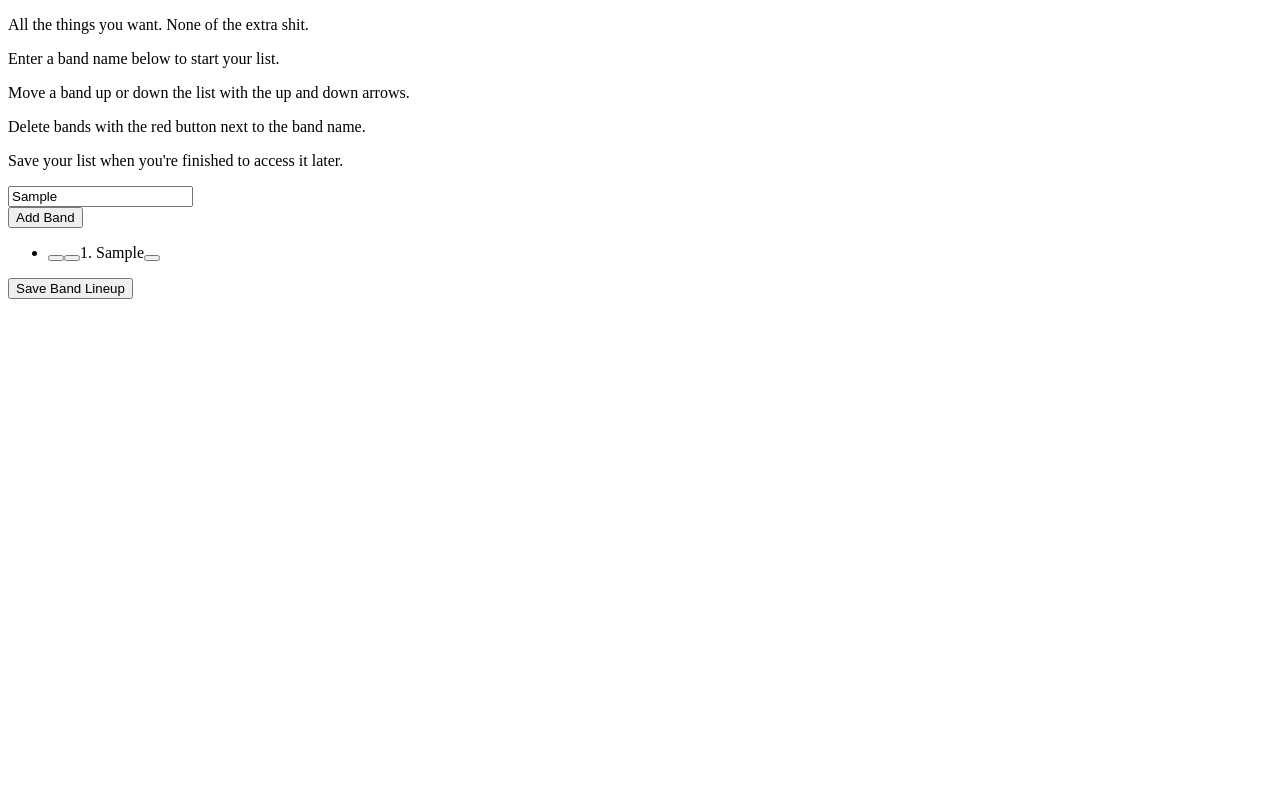
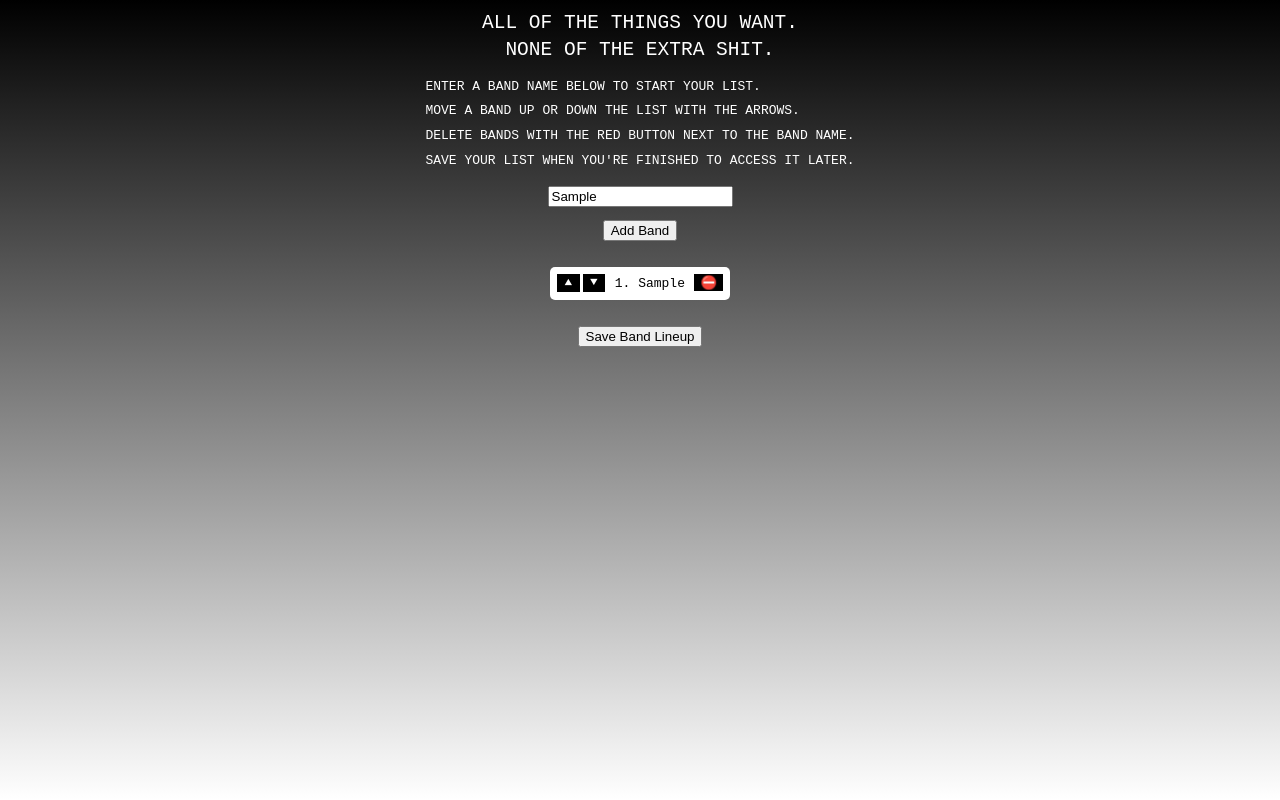
Before and after one commit to ZachNich/js_takeanumber, a plain HTML site: page index.html in a window 1280 px wide. Both pictures are taken after typing "Sample" into the empty fields and a click on the button "Add Band". Drawn offline with Linux system fonts and the light colour scheme.

Commit message:
added CSS

```diff
--- a/index.html
+++ b/index.html
@@ -10,12 +10,16 @@
     <main>
         <section class="welcome"></section>
         <section class="instructions"></section>
+        <div class="form_list_container">
             <form class="bands">
                 <input type="text" name="bandName" id="bandName">
             </form>
             <button id="addBand">Add Band</button>
+            <div class="list_container">
                 <article class="bandList"></article>
                 <button id="saveBands">Save Band Lineup</button>
+            </div>
+        </div>
     </main>
     <script src="main.js"></script>
 </body>
--- a/main.css
+++ b/main.css
@@ -1,11 +1,118 @@
+body {
+    margin: unset;
+}
+
 main {
-
+    line-height: 1.5em;
+    background-image: linear-gradient(rgb(0, 0, 0), white);
+    height: 100vh;
+    width: 100vw;
+    font-family: monospace;
 }
 
 .welcome {
+    font-size: 1.5em;
+    text-transform: uppercase;
+    text-align: center;
+    color: white;
+    padding: .5em 1em;
+}
 
+.welcome p {
+    margin-block-start: 0;
+    margin-block-end: 0;
+    padding: .2em 0;
 }
 
 .instructions {
+    width: fit-content;
+    margin: 0 auto;
+    padding: 0 2em;
+    text-transform: uppercase;
+    text-align: left;
+    color: white;
+}
 
+.instructions p {
+    margin-block-start: 0;
+    margin-block-end: 0;
+    padding: .2em 0;
 }
+
+.form_list_container {
+    display: flex;
+    flex-direction: column;
+    justify-content: center;
+}
+
+.bands {
+    margin: 0 auto;
+    padding: 1em 0;
+    width: 80%;
+    display: flex;
+    flex-direction: column;
+    justify-content: center;
+}
+
+#bandName {
+    align-self: center;
+}
+
+#addBand {
+    align-self: center;
+    width: fit-content;
+    margin-bottom: 1em;
+}
+
+.list_container {
+    display: flex;
+    flex-direction: column;
+}
+
+.bandList {
+    align-self: center;
+}
+
+.bandList ul {
+    padding-inline-start: initial;
+}
+
+.bandList li {
+    list-style-type: none;
+    background-color: white;
+    border-radius: 5px;
+    padding: .5em;
+    width: fit-content;
+}
+
+.bandList p {
+    all: initial;
+    padding: 0 .5em;
+    font-family: monospace;
+}
+
+.up {
+    margin-right: 3px;
+    color: white;
+    background-color: black;
+    border: none;
+}
+
+.down {
+    margin-right: 3px;
+    color: white;
+    background-color: black;
+    border: none;
+}
+
+.delete {
+    margin-left: 3px;
+    background-color: black;
+    border: none;
+}
+
+#saveBands {
+    align-self: center;
+    width: fit-content;
+    margin: 1em 0;
+}
--- a/main.js
+++ b/main.js
@@ -1,7 +1,11 @@
+// adds welcome information to HTML
+// adds instruction information to HTML
+document.querySelector('.welcome').innerHTML += `<p>All of the things you want.</p><p>None of the extra shit.</p>`
+document.querySelector('.instructions').innerHTML += `<p>Enter a band name below to start your list.</p><p>Move a band up or down the list with the arrows.</p><p>Delete bands with the red button next to the band name.</p><p>Save your list when you're finished to access it later.</p>`
+
 // outputs user's input to the DOM when user clicks save button
 // outputs ordered numbers (1, 2, 3, etc.) before band name to make a list
 // outputs delete button to the right of band name
-
 const bandList = document.querySelector('.bandList');
 let bandNumber = 1
 
@@ -11,12 +15,6 @@ document.querySelector('#addBand').addEventListener("click", event => {
         const takeNumber = function (bandName) {
             return bandNumber++ + '. ' + bandName;
         }
-        bandList.innerHTML += `<section><ul><li><button class="up ${bandNumber}"></button><button class="down ${bandNumber}"></button>${takeNumber(bandName)}<button id="delete"></button></li></ul></section>`;
+        bandList.innerHTML += `<section><ul><li><button class="up ${bandNumber}">⯅</button><button class="down ${bandNumber}">⯆</button><p>${takeNumber(bandName)}</p><button class="delete">⛔</button></li></ul></section>`;
     }
 });
-
-// adds welcome information to HTML
-// adds instruction information to HTML
-
-document.querySelector('.welcome').innerHTML += `<p>All the things you want. None of the extra shit.</p>`
-document.querySelector('.instructions').innerHTML += `<p>Enter a band name below to start your list.</p><p>Move a band up or down the list with the up and down arrows.</p><p>Delete bands with the red button next to the band name.</p><p>Save your list when you're finished to access it later.</p>`
```
Lines whose indentation alone changed are shown as unchanged.
